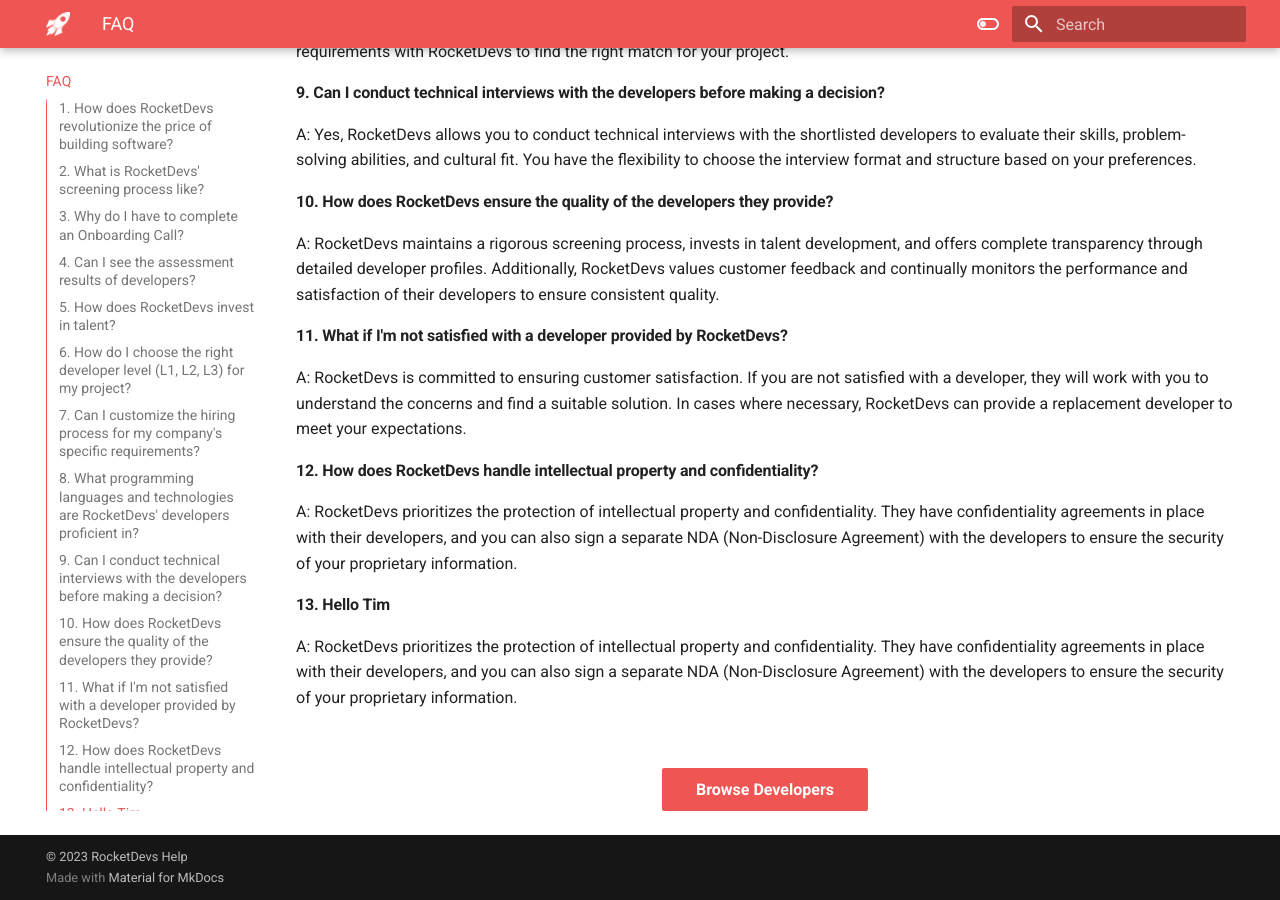
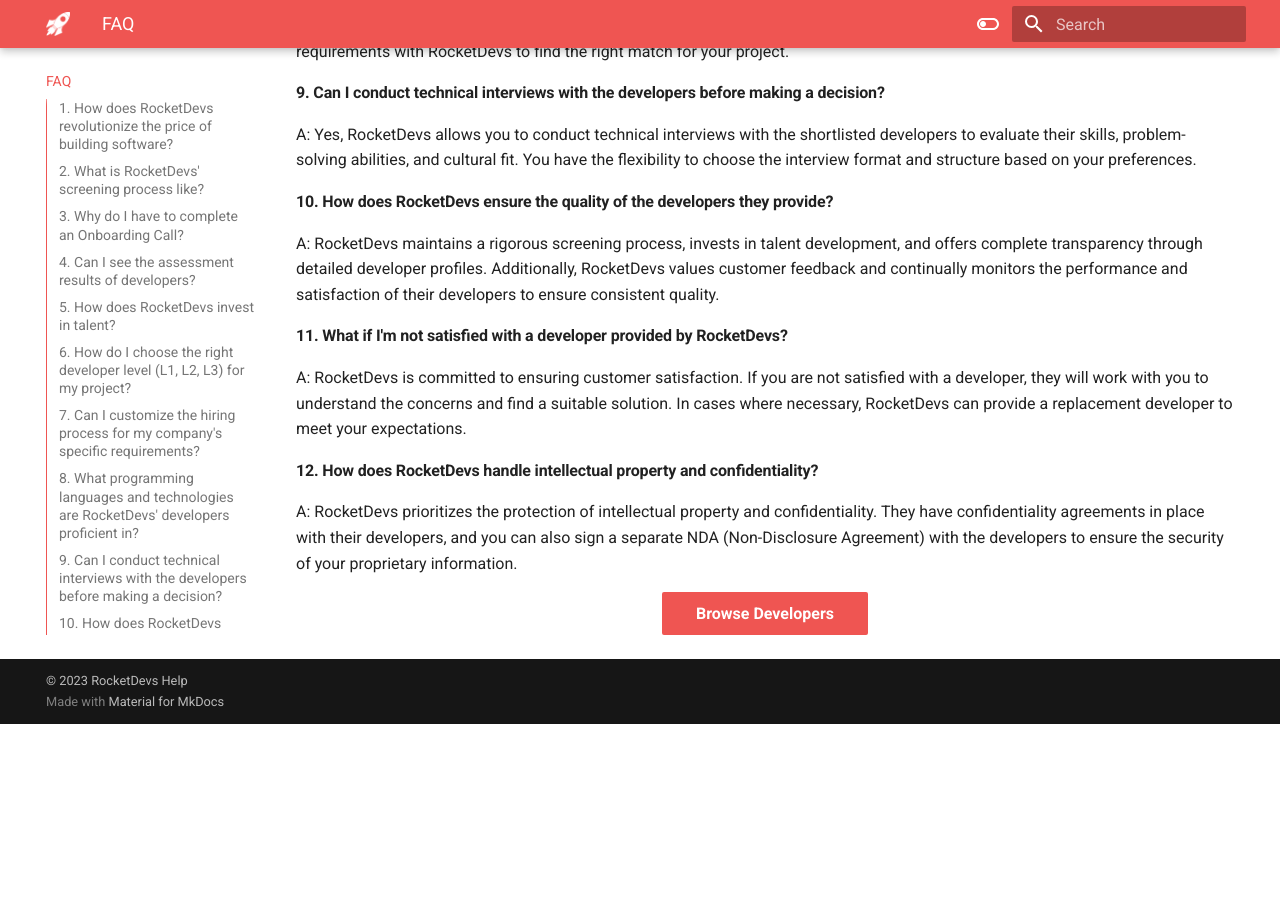
Before and after one commit to TheLastSultan/RocketDevsDocs, an MkDocs documentation site: the page built from docs/FAQS.md, in a window 1280 px wide and 900 px high, scrolled down 1120 px. Built offline with MkDocs 1.6.1 and Material for MkDocs 9.7.7, drawn with Linux system fonts in a browser that asks for light colours; after the commit the page ends 1844 px from its top, so only the background shows below that.

Commit message:
feat: remove tim demo

```diff
--- a/docs/FAQS.md
+++ b/docs/FAQS.md
@@ -23,9 +23,6 @@
  A: RocketDevs is committed to ensuring customer satisfaction. If you are not satisfied with a developer, they will work with you to understand the concerns and find a suitable solution. In cases where necessary, RocketDevs can provide a replacement developer to meet your expectations.
 #### 12. **How does RocketDevs handle intellectual property and confidentiality?**
  A: RocketDevs prioritizes the protection of intellectual property and confidentiality. They have confidentiality agreements in place with their developers, and you can also sign a separate NDA (Non-Disclosure Agreement) with the developers to ensure the security of your proprietary information.
-#### 13. **Hello Tim**
- A: RocketDevs prioritizes the protection of intellectual property and confidentiality. They have confidentiality agreements in place with their developers, and you can also sign a separate NDA (Non-Disclosure Agreement) with the developers to ensure the security of your proprietary information.
-
 <br>
 
 <div align="center">
```
